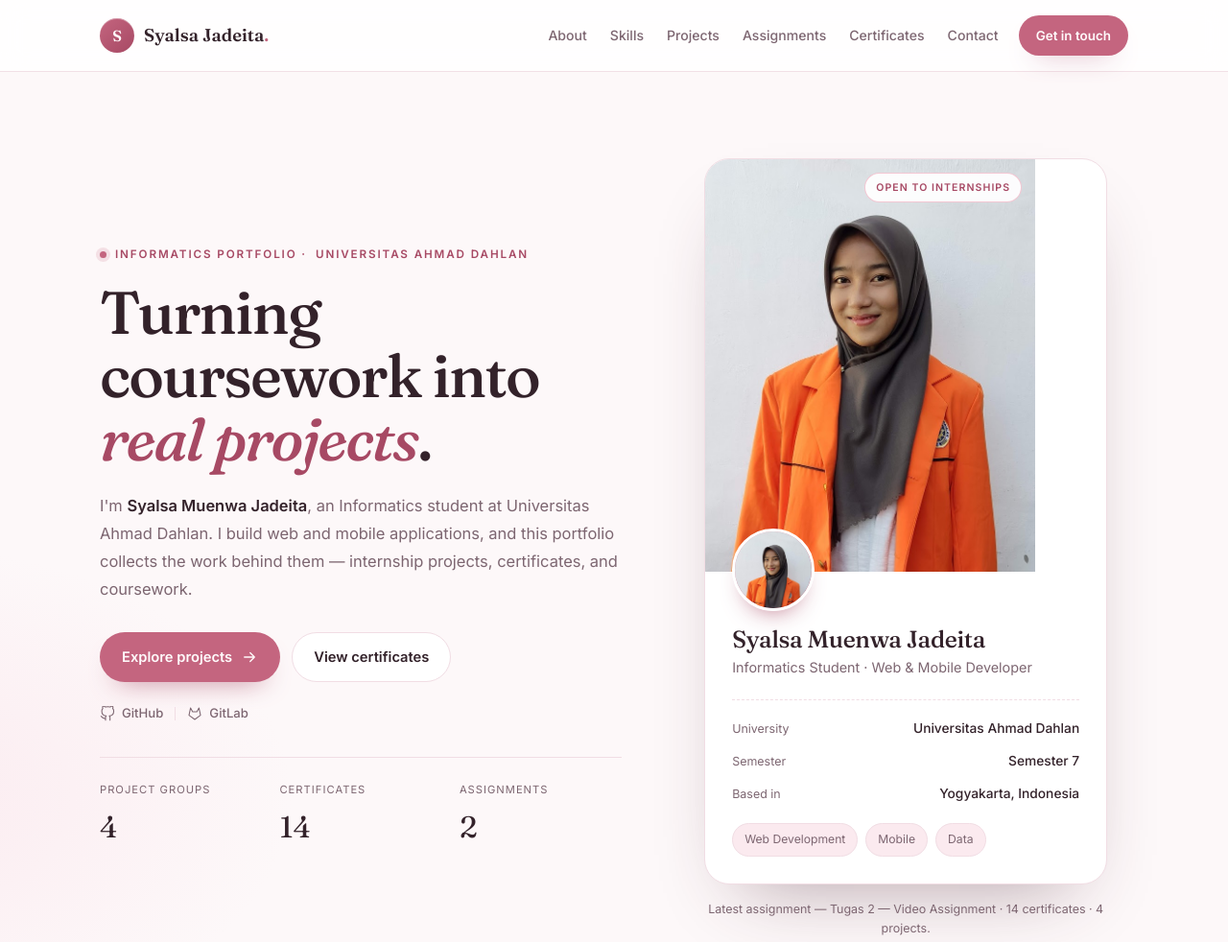
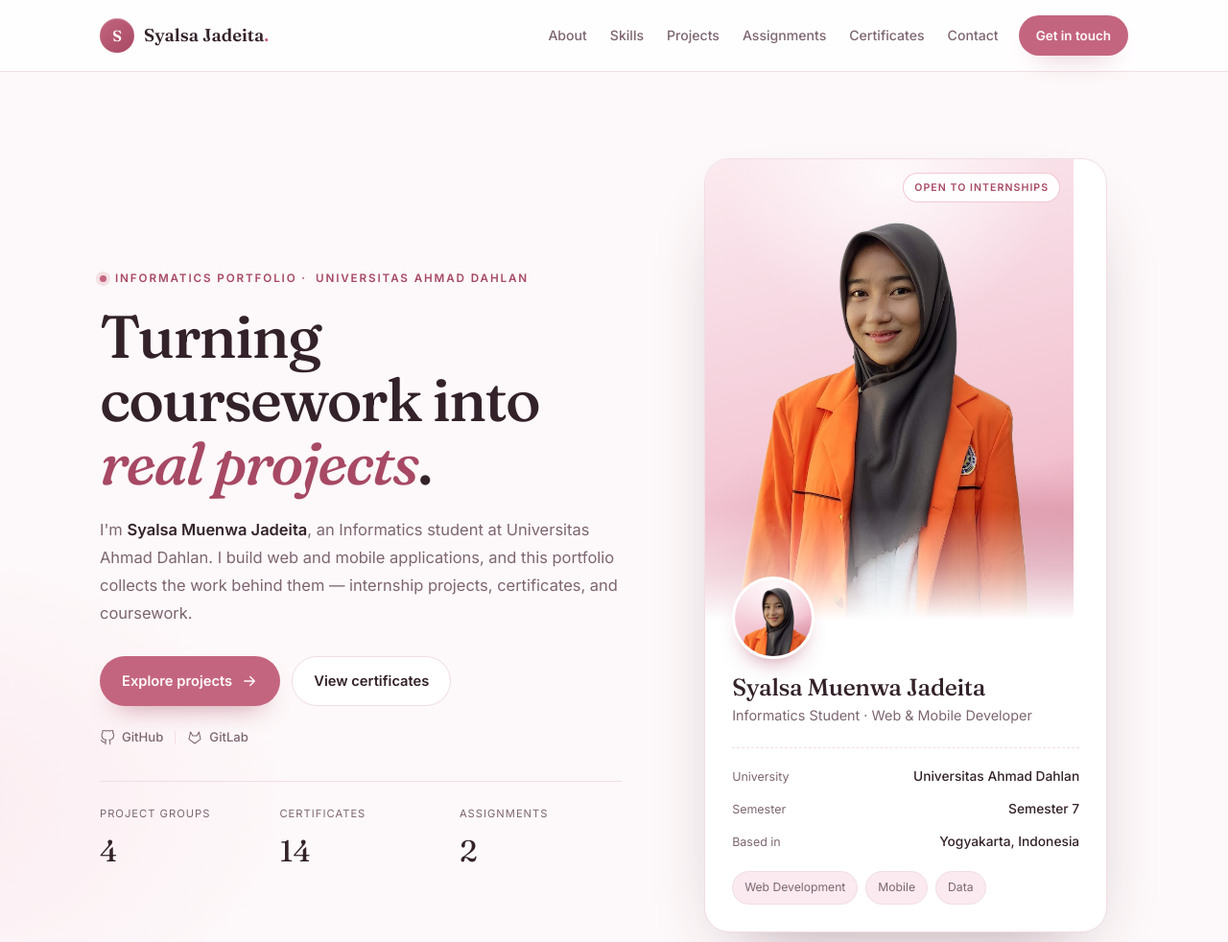
Before and after one commit to syalsamuenwa/portofolio-chaca, a plain HTML site: page index.html in a window 1280 px wide. Shown: the top 982 px of the page at 96% size. Drawn offline with Linux system fonts and the light colour scheme.

Commit message:
Blend profile photo with the blush card background

```diff
--- a/assets/css/style.css
+++ b/assets/css/style.css
@@ -499,21 +499,44 @@ button {
   display: grid;
   place-items: center;
   aspect-ratio: 4 / 5;
-  max-height: 430px;
-  background: linear-gradient(150deg, var(--sand) 0%, var(--accent-soft) 55%, var(--accent) 100%);
+  max-height: 480px;
+  background:
+    radial-gradient(72% 52% at 50% 4%, rgba(255, 255, 255, 0.8), rgba(255, 255, 255, 0) 62%),
+    radial-gradient(120% 92% at 50% 112%, rgba(167, 73, 100, 0.46), rgba(167, 73, 100, 0) 60%),
+    linear-gradient(165deg, var(--sand) 0%, var(--sand-strong) 36%, var(--accent-soft) 70%, var(--accent) 100%);
   overflow: hidden;
+  isolation: isolate;
 }
 
 .profile-card__photo {
   position: absolute;
   inset: 0;
+  z-index: 1;
   width: 100%;
   height: 100%;
-  object-fit: cover;
-  object-position: center 18%;
+  object-fit: contain;
+  object-position: center bottom;
+}
+
+/* Fade the portrait into the white card body so there is no hard photo edge. */
+.profile-card__cover::after {
+  content: "";
+  position: absolute;
+  inset: auto 0 0;
+  height: 24%;
+  z-index: 2;
+  background: linear-gradient(
+    180deg,
+    rgba(255, 255, 255, 0) 0%,
+    rgba(255, 255, 255, 0.5) 55%,
+    var(--surface) 100%
+  );
+  pointer-events: none;
 }
 
 .profile-card__initials {
+  position: relative;
+  z-index: 1;
   font-family: var(--font-display);
   font-size: 4rem;
   color: rgba(255, 250, 251, 0.92);
@@ -521,6 +544,7 @@ button {
 
 .profile-card__badge {
   position: absolute;
+  z-index: 3;
   top: 14px;
   right: 14px;
   font-size: 0.66rem;
@@ -551,7 +575,9 @@ button {
   margin-top: -45px;
   border: 3px solid var(--surface);
   border-radius: 50%;
-  background: linear-gradient(150deg, var(--accent-soft), var(--accent-strong));
+  background:
+    radial-gradient(88% 88% at 50% 10%, rgba(255, 255, 255, 0.85), rgba(255, 255, 255, 0) 68%),
+    linear-gradient(160deg, var(--sand) 0%, var(--accent-soft) 58%, var(--accent) 100%);
   color: #fffafb;
   font-family: var(--font-display);
   font-size: 1.9rem;
@@ -564,7 +590,7 @@ button {
   width: 100%;
   height: 100%;
   object-fit: cover;
-  object-position: center 18%;
+  object-position: center;
 }
 
 .profile-card__name {
--- a/assets/js/content.js
+++ b/assets/js/content.js
@@ -21,8 +21,11 @@ window.PORTFOLIO = {
     location: "Yogyakarta, Indonesia",
 
     // Profile photo (leave "" to fall back to the initial letter)
-    photo: "assets/img/Profile.jpg",
+    // Transparent cut-out so the portrait sits on the blush card background.
+    photo: "assets/img/Profile-cutout.png",
     photoAlt: "Portrait of Syalsa Muenwa Jadeita",
+    // Square head-and-shoulders crop used for the round avatar.
+    avatarPhoto: "assets/img/Profile-avatar.png",
 
     email: "syalsamuenwa089@gmail.com",
     phone: "+62 812-7680-3135",
--- a/assets/js/main.js
+++ b/assets/js/main.js
@@ -121,7 +121,7 @@
       avatarPhoto.addEventListener("error", function () {
         avatarPhoto.hidden = true;
       });
-      avatarPhoto.src = profile.photo;
+      avatarPhoto.src = profile.avatarPhoto || profile.photo;
     }
   }
 
```
Also changed, not shown: assets/img/Profile-avatar.png (added), assets/img/Profile-cutout.png (added), 1 other file.
